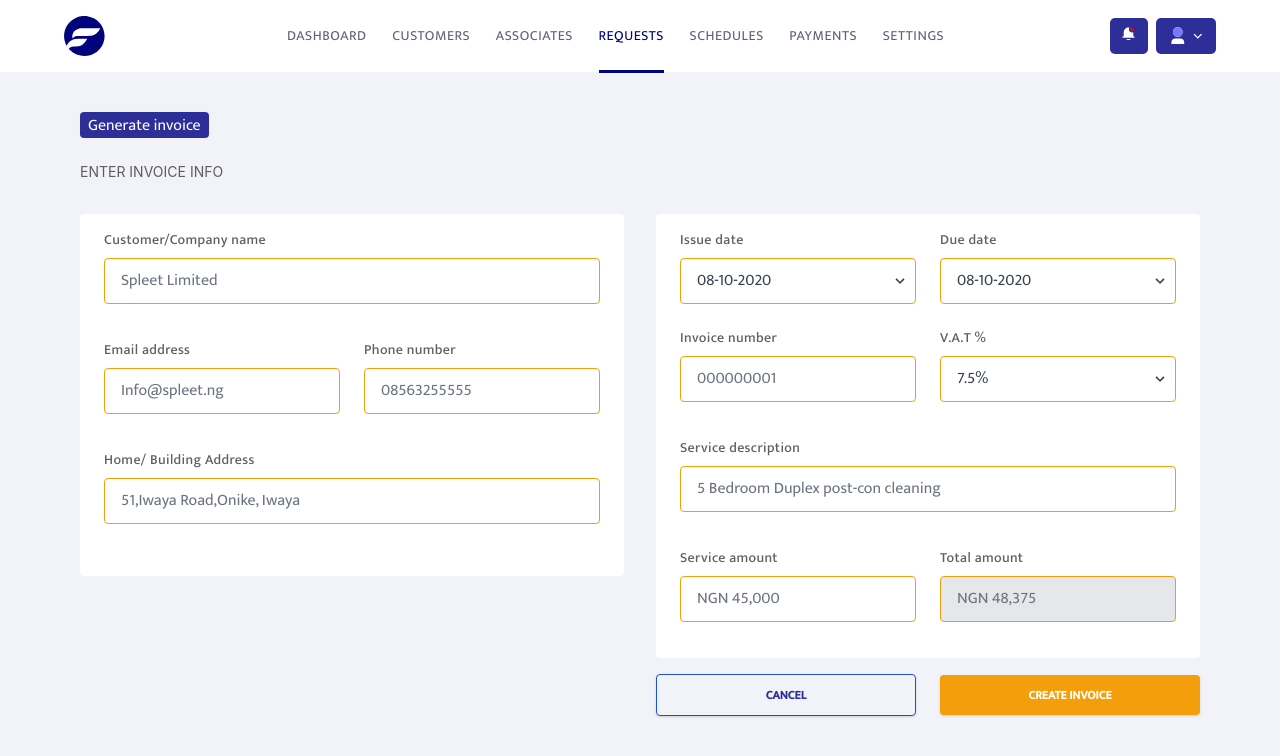
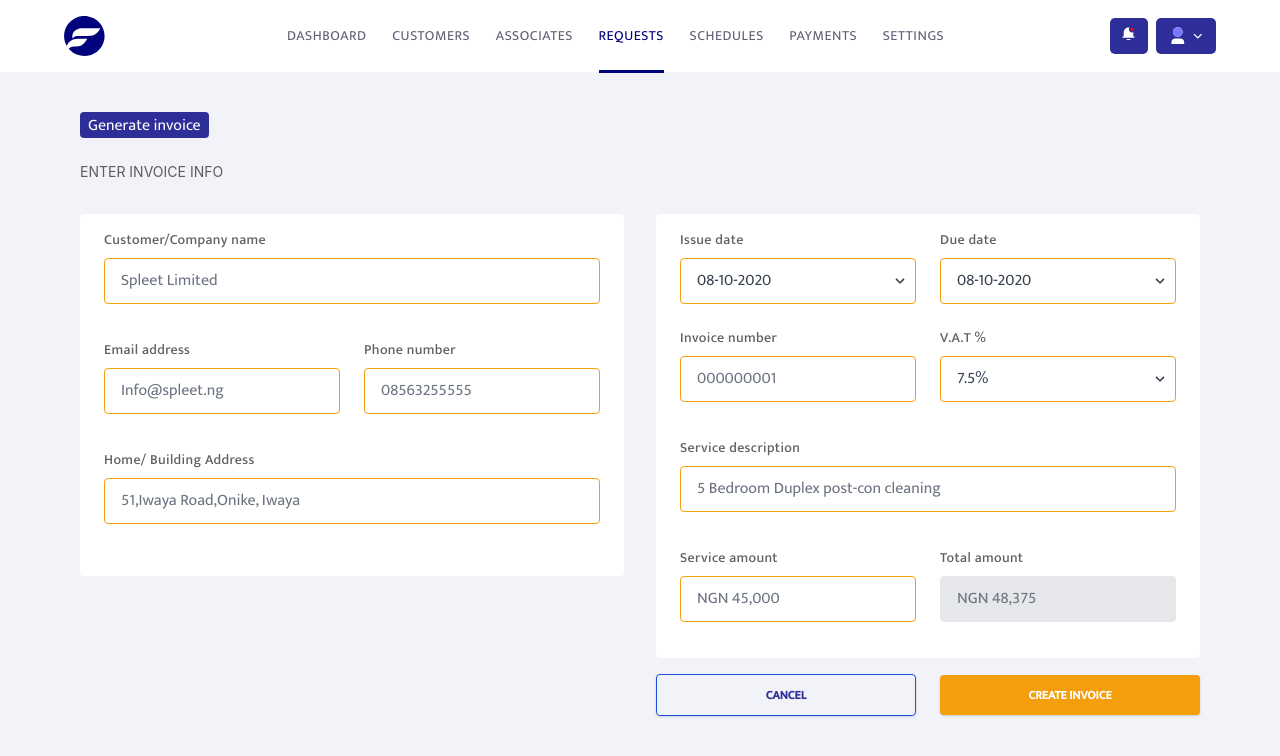
Before and after one commit to jidegithub/fyre, a React (Create React App) app: page /generateinvoice in a window 1280 px wide. Shown: the top 756 px of the page. Built offline with nearby package versions, Linux system fonts and the light colour scheme.

Commit message:
remove: remove total amount input field overcast

```diff
--- a/src/components/Invoice/InvoiceForm.jsx
+++ b/src/components/Invoice/InvoiceForm.jsx
@@ -115,7 +115,10 @@ export default function InvoiceForm() {
               <label className="block tracking-wide text-grey text-sm mb-2" htmlFor="tot-amount">
                 Total amount
               </label>
-              <input className="appearance-none border-yellow-500 block w-full bg-gray-200 text-gray-700 border rounded py-3 px-4 leading-tight focus:outline-none focus:bg-white focus:border-gray-500" id="tot-amount" type="text" placeholder="NGN 48,375"/>
+              {/* <div className="select-none appearance-none block w-full bg-gray-200 text-gray-700 border rounded py-3 px-4 leading-tight">
+                NGN 48,375
+              </div> */}
+              <input className="appearance-none block w-full bg-gray-200 text-gray-700 border rounded py-3 px-4 leading-tight focus:outline-none focus:bg-gray focus:border-transparent" id="tot-amount" type="text" placeholder="NGN 48,375"/>
             </div>
           </div>
         </form>
```
Also changed, not shown: 1 other file (tests, documents, lock files or other folders).
